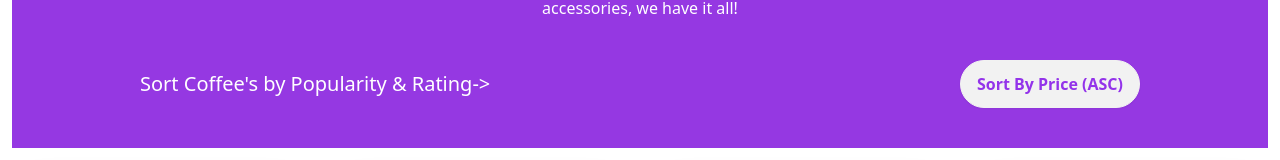
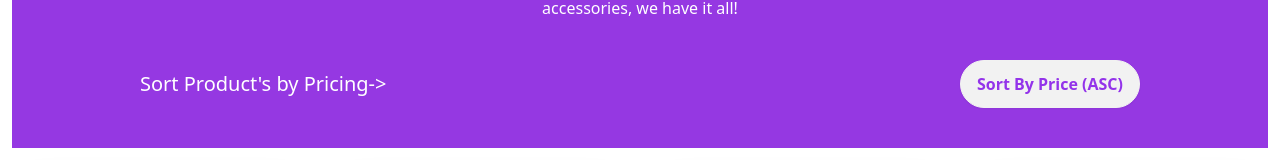
Before and after one commit to DeveloperMonirBD/gadget-heaven, a React (Vite) app: page /products in a window 1280 px wide. Shown: the part 268-428 px from the top of the page. Built offline with nearby package versions, Linux system fonts and the light colour scheme.

Commit message:
Update products page

```diff
--- a/src/pages/Products.jsx
+++ b/src/pages/Products.jsx
@@ -25,7 +25,7 @@ const Products = () => {
 
                 <div className="flex justify-between items-center text-white">
                     <div>
-                        <h1 className="hidden md:flex text-xl font-thin">Sort Coffee&apos;s by Popularity & Rating-&gt;</h1>
+                        <h1 className="hidden md:flex text-xl font-thin">Sort Product&apos;s by Pricing-&gt;</h1>
                     </div>
 
                     <div className="space-x-4">
```
